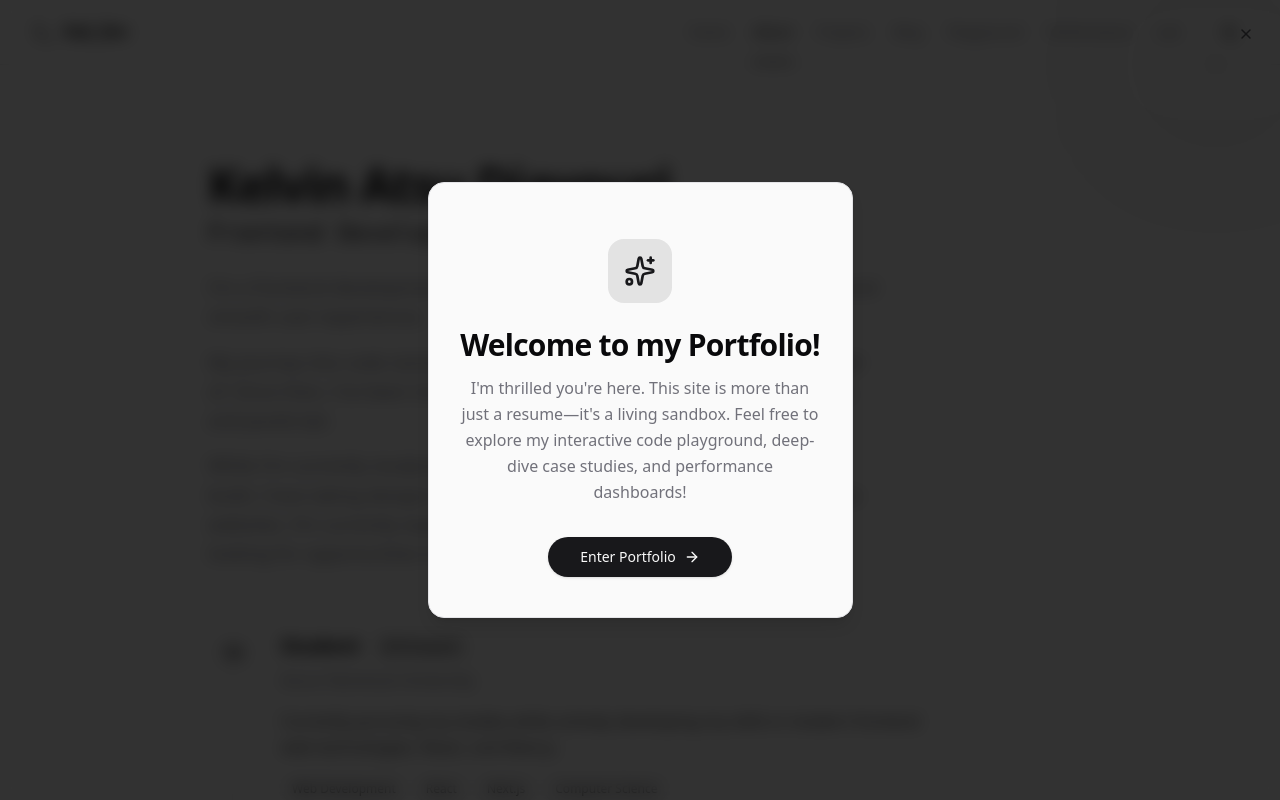
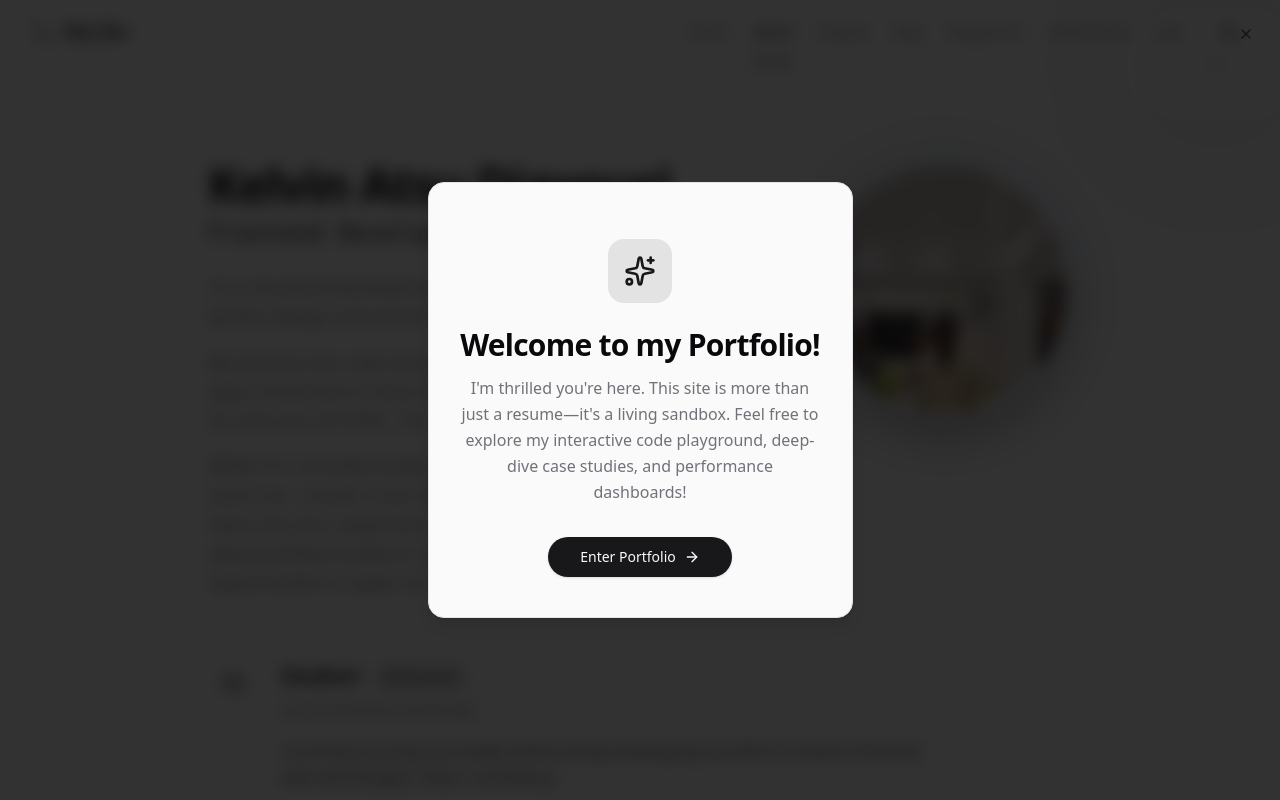
Before and after one commit to djayourikelvinatsu-hub/my_portfolio, a Next.js app: page /about in a window 1280 px wide. Shown: the top 800 px of the page. Built offline with nearby package versions, Linux system fonts and the light colour scheme.

Commit message:
Add profile picture to homepage and about page

```diff
--- a/src/app/about/page.tsx
+++ b/src/app/about/page.tsx
@@ -1,6 +1,7 @@
 "use client"
 
 import { motion } from "framer-motion"
+import Image from "next/image"
 import { Calendar, GraduationCap, Briefcase, Award } from "lucide-react"
 import {
     SiReact,
@@ -88,15 +89,16 @@ export default function AboutPage() {
                 initial={{ opacity: 0, y: 20 }}
                 animate={{ opacity: 1, y: 0 }}
                 transition={{ duration: 0.5 }}
-                className="mb-16"
+                className="mb-16 flex flex-col md:flex-row gap-8 md:gap-12 items-center md:items-start"
             >
-                <h1 className="text-4xl md:text-5xl font-bold tracking-tight mb-2">
+                <div className="flex-1 order-2 md:order-1">
+                    <h1 className="text-4xl md:text-5xl font-bold tracking-tight mb-2 text-center md:text-left">
                         Kelvin Atsu Djayouri
                     </h1>
-                <h2 className="text-xl md:text-2xl text-primary font-mono mb-6">
+                    <h2 className="text-xl md:text-2xl text-primary font-mono mb-6 text-center md:text-left">
                         Frontend Developer
                     </h2>
-                <div className="space-y-4 text-lg text-muted-foreground leading-relaxed max-w-2xl">
+                    <div className="space-y-4 text-lg text-muted-foreground leading-relaxed">
                         <p>
                             I'm a frontend development student with a passion for pixel-perfect design and smooth user experiences.
                         </p>
@@ -106,6 +108,20 @@ export default function AboutPage() {
                         <p>
                             While I'm currently studying, I don't wait for the classroom to teach me—I build. I love taking designs from Figma and turning them into live, responsive websites. I’m currently exploring advanced React patterns and Next.js, and looking for opportunities to apply my skills to real-world projects.
                         </p>
+                    </div>
+                </div>
+
+                <div className="w-48 h-48 md:w-64 md:h-64 relative flex-shrink-0 order-1 md:order-2">
+                    <div className="absolute inset-0 bg-gradient-to-tr from-primary/20 to-chart-2/20 rounded-full blur-2xl" />
+                    <div className="relative w-full h-full rounded-full overflow-hidden border-4 border-background shadow-2xl">
+                        <Image
+                            src="/avatar.jpg"
+                            alt="Kelvin Atsu Djayouri"
+                            fill
+                            className="object-cover object-top"
+                            priority
+                        />
+                    </div>
                 </div>
             </motion.div>
 
--- a/src/app/page.tsx
+++ b/src/app/page.tsx
@@ -2,6 +2,7 @@
 
 import { motion, Variants } from "framer-motion"
 import Link from "next/link"
+import Image from "next/image"
 import { ArrowRight, Code2, Layers, Zap, Mail, Phone } from "lucide-react"
 import { FaWhatsapp } from "react-icons/fa"
 
@@ -63,6 +64,16 @@ export default function Home() {
               <span className="relative inline-flex rounded-full h-2 w-2 bg-chart-3"></span>
             </span>
             Available for new opportunities
+          </motion.div>
+
+          <motion.div variants={itemVariants} className="relative w-32 h-32 sm:w-40 sm:h-40 md:w-48 md:h-48 mb-8 rounded-full overflow-hidden border-4 border-background shadow-xl">
+            <Image
+              src="/avatar.jpg"
+              alt="Kelvin Atsu Djayouri"
+              fill
+              className="object-cover"
+              priority
+            />
           </motion.div>
 
           <motion.h1 variants={itemVariants} className="text-4xl sm:text-5xl md:text-7xl lg:text-8xl font-black tracking-tighter mb-4 sm:mb-6 leading-[1.1]">
```
Also changed, not shown: public/avatar.jpg (added). Lines whose indentation alone changed are shown as unchanged.
